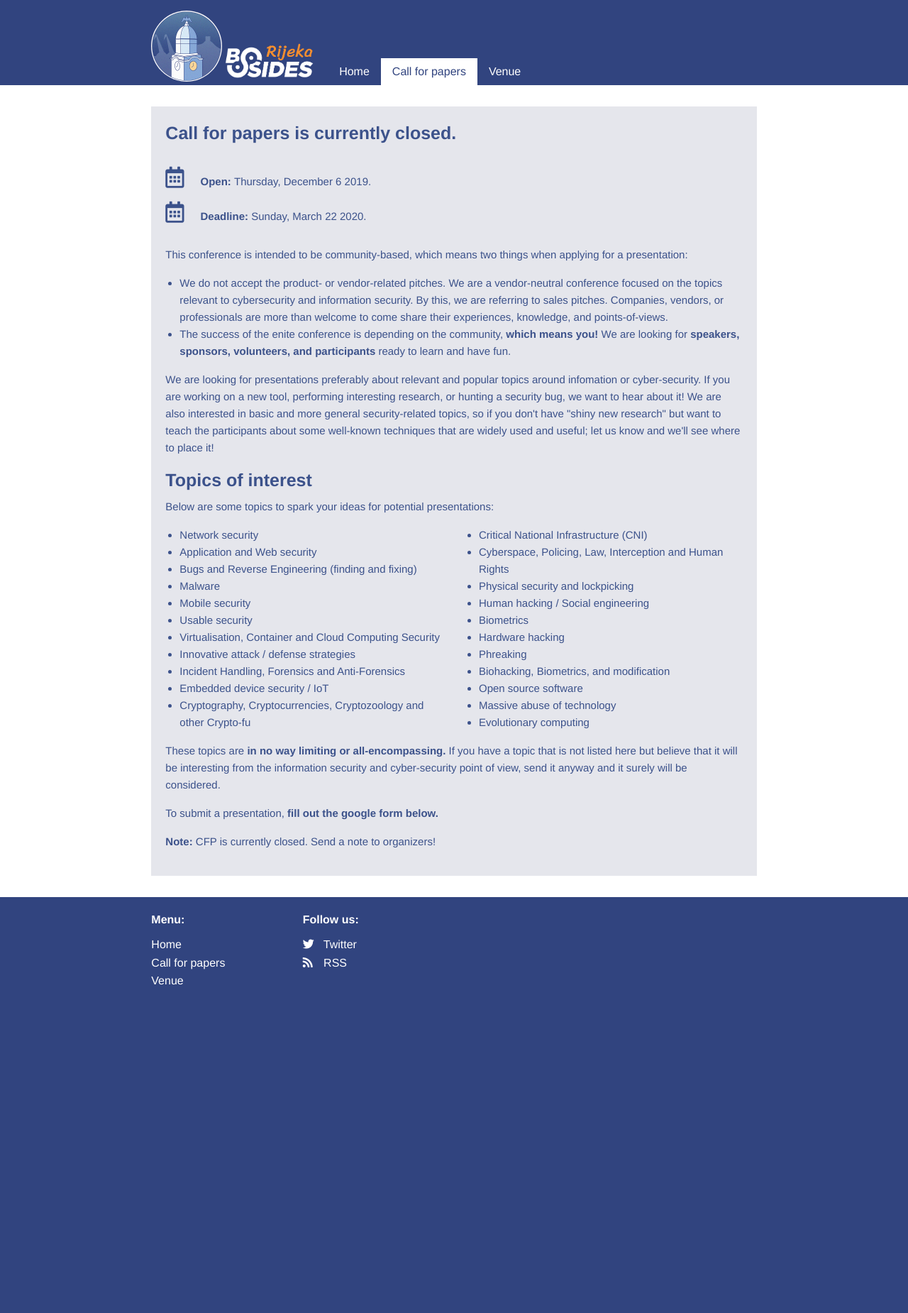
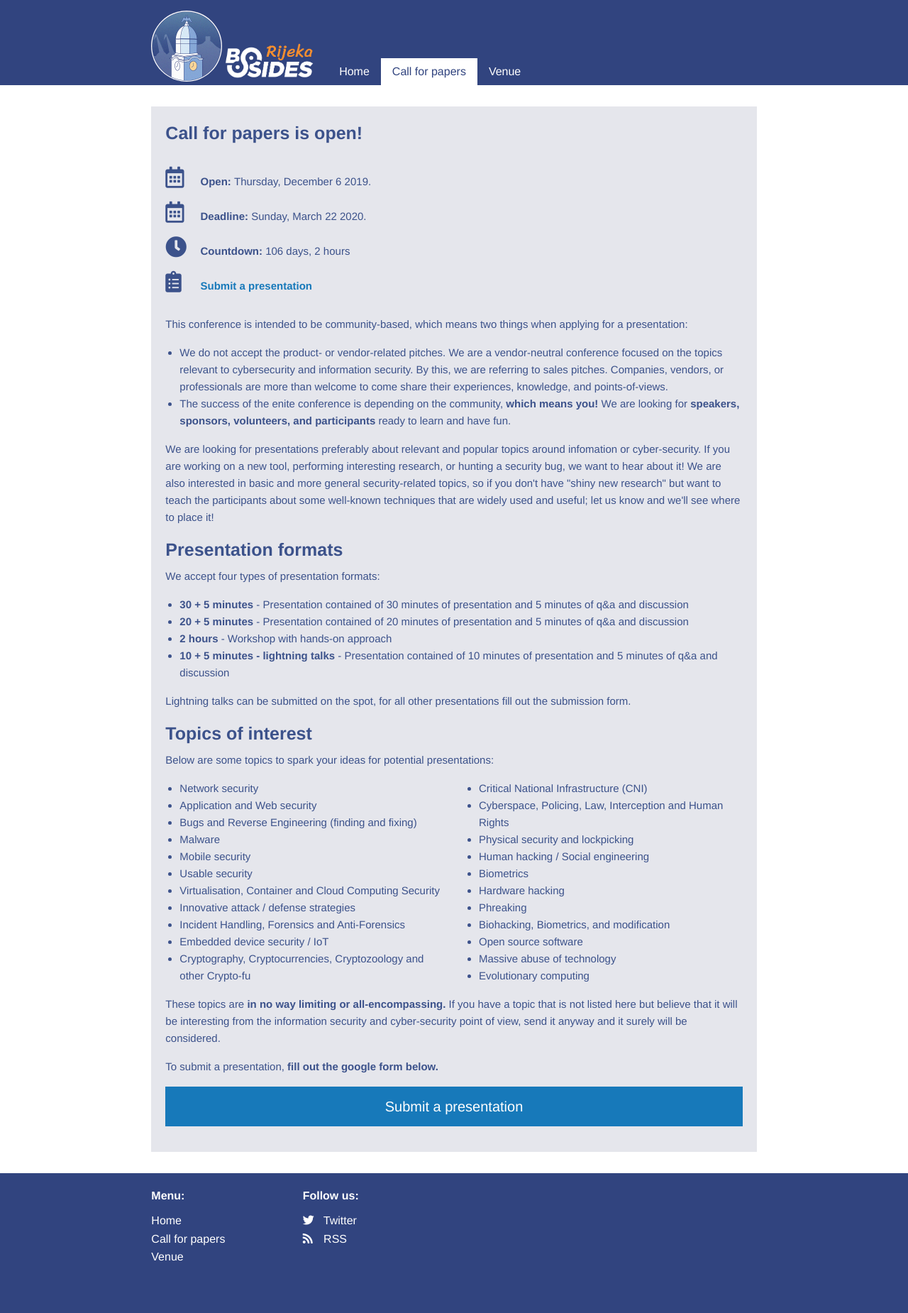
Before and after one commit to amohar/bsides-rijeka-website, a Jekyll site: the page built from cfp.html, in a window 1280 px wide. Shown: the whole page at 71% size. Built offline with Jekyll 4.4.1, drawn with Linux system fonts in a browser that asks for light colours; nearby versions of some CDN libraries; before the commit the page ends 1461 px from its top, so only the background shows below that.

Commit message:
Last fixes, FOUC, first post, google analytics, submission form

```diff
--- a/_config.yml
+++ b/_config.yml
@@ -35,7 +35,7 @@ when: Friday, May 22 2020.
 at_what_time: 8:00 - 18:00
 cfp_open: Thursday, December 6 2019.
 cfp_deadline: Sunday, March 22 2020.
-cfp_is_closed: false
+cfp_is_open: true
 
 
 # Exclude from processing.
--- a/assets/css/app.scss
+++ b/assets/css/app.scss
@@ -181,3 +181,26 @@ i.fa {
 .leaflet-popup-content {
     white-space: pre;
 }
+
+#submission-form {
+    height: 4100px;
+    width: 100%;
+}
+
+/* Preventing FOUC */
+/* https://get.foundation/sites/docs/responsive-navigation.html */
+.top-bar {
+    display: none;
+  }
+
+  @media screen and (min-width: 40em) {
+    .top-bar {
+      display: block;
+    }
+
+    .title-bar {
+      display: none;
+    }
+  }
+
+/* Preventing FOUC - end */
--- a/cfp.html
+++ b/cfp.html
@@ -10,7 +10,7 @@ title: Call for Presentations
         <p><i class="quick-info-icon far fa-calendar-alt"></i> <span><strong>Deadline: </strong>{{site.cfp_deadline}}</span></p>
         {% if site.cfp_is_open %}
         <p><i class="quick-info-icon fas fa-clock"></i> <span><strong>Countdown: </strong><span  id="cfp-countdown"></span></p>
-        <p><i class="quick-info-icon fas fa-clipboard-list"></i> <span><strong><a href="#">Submit a presentation</a></strong></span></p>
+        <p><i class="quick-info-icon fas fa-clipboard-list"></i> <span><strong><a href="{{ '/cfp-submission.html' | relative_url }}">Submit a presentation</a></strong></span></p>
         {% endif %}
     </div>
     <p>
@@ -26,6 +26,19 @@ title: Call for Presentations
     </ul>
     <p>
     We are looking for presentations preferably about relevant and popular topics around infomation or cyber-security. If you are working on a new tool, performing interesting research, or hunting a security bug, we want to hear about it! We are also interested in basic and more general security-related topics, so if you don't have "shiny new research" but want to teach the participants about some well-known techniques that are widely used and useful; let us know and we'll see where to place it!
+    </p>
+    <h2>Presentation formats</h2>
+    <p>
+    We accept four types of presentation formats:
+    </p>
+    <ul>
+        <li><strong>30 + 5 minutes</strong> - Presentation contained of 30 minutes of presentation and 5 minutes of q&a and discussion</li>
+        <li><strong>20 + 5 minutes</strong> - Presentation contained of 20 minutes of presentation and 5 minutes of q&a and discussion</li>
+        <li><strong>2 hours</strong> - Workshop with hands-on approach</li>
+        <li><strong>10 + 5 minutes - lightning talks</strong> - Presentation contained of 10 minutes of presentation and 5 minutes of q&a and discussion</li>
+    </ul>
+    <p>
+    Lightning talks can be submitted on the spot, for all other presentations fill out the submission form.
     </p>
     <h2>Topics of interest</h2>
     <p>
@@ -66,7 +79,7 @@ title: Call for Presentations
     <p>These topics are <strong>in no way limiting or all-encompassing.</strong> If you have a topic that is not listed here but believe that it will be interesting from the information security and cyber-security point of view, send it anyway and it surely will be considered.</p>
     <p>To submit a presentation, <strong>fill out the google form below.</strong></p>
     {% if site.cfp_is_open %}
-    <a class="button large expanded" href="#">Submit a presentation</a>
+    <a class="button large expanded" href="{{ '/cfp-submission.html' | relative_url }}">Submit a presentation</a>
     {% else %}
     <p><strong>Note:</strong> CFP is currently closed. Send a note to organizers!</p>
     {% endif %}
--- a/venue.html
+++ b/venue.html
@@ -69,10 +69,10 @@ layout: default
             </ul>
         </ul>
         <h2>Hotels</h2>
-        <li>Information posted soon...</li>
+        <li>Information will be posted soon...</li>
         <h2>Hostels</h2>
-        <li>Information posted soon...</li>
+        <li>Information will be posted soon...</li>
         <h2>Restaurants</h2>
-        <li>Information posted soon...</li>
+        <li>Information will be posted soon...</li>
     </div>
 </div>
```
Also changed, not shown: _layouts/default.html (+9 -0 lines), _posts/2019-06-12-it-is-happening.markdown (added, +11 -0 lines), cfp-submission.html (added, +13 -0 lines).
